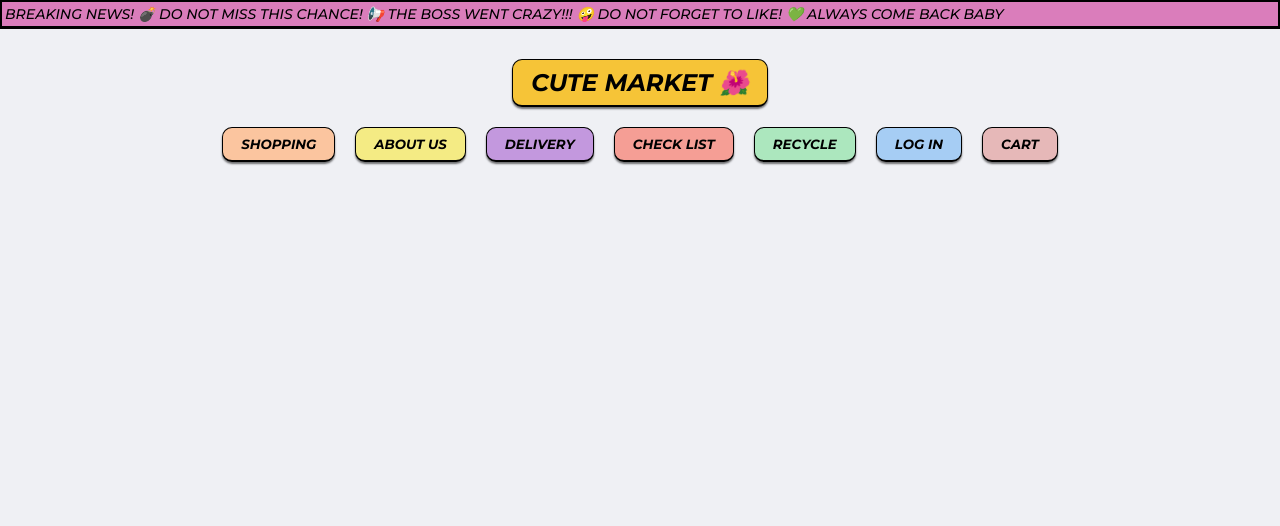
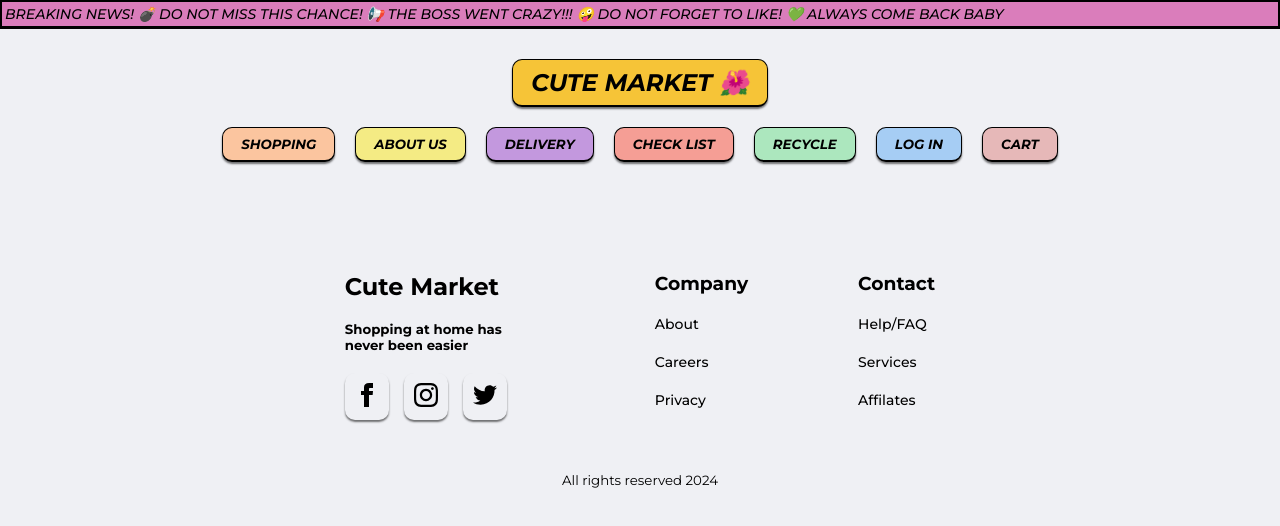
Before and after one commit to karinanuunes/cute-market-react, a React (Vite) app: page /about in a window 1280 px wide. Shown: the top 526 px of the page. Built offline with nearby package versions, Linux system fonts and the light colour scheme; a web font is replaced by a local one.

Commit message:
add footer

```diff
--- /dev/null
+++ b/src/components/Footer/footer.css
@@ -0,0 +1,33 @@
+footer {
+  text-align: center;
+}
+
+.footer {
+  display: flex;
+  flex-wrap: wrap;
+  justify-content: center;
+  max-width: 1060px;
+  margin: 50px 0 20px 0;
+  gap: 50px;
+}
+
+.footer-market,
+.footer-company,
+.footer-contact {
+  display: flex;
+  flex-direction: column;
+  align-items: flex-start;
+  text-align: left;
+  margin: 30px;
+  gap: 20px;
+  max-width: 200px;
+}
+
+.app-logo {
+  width: 100px;
+}
+
+.footer-socials {
+  display: flex;
+  gap: 15px;
+}
--- /dev/null
+++ b/src/components/Footer/footer.jsx
@@ -0,0 +1,61 @@
+import "./footer.css";
+
+const Footer = () => {
+  return (
+    <footer>
+      <div className="footer">
+        <div className="footer-market">
+          <h2>Cute Market</h2>
+          <h5>Shopping at home has never been easier</h5>
+          <div className="footer-socials">
+            <button className="socials-button">
+              <svg
+                xmlns="http://www.w3.org/2000/svg"
+                width="24"
+                height="24"
+                viewBox="0 0 24 24"
+              >
+                <path d="M9 8h-3v4h3v12h5v-12h3.642l.358-4h-4v-1.667c0-.955.192-1.333 1.115-1.333h2.885v-5h-3.808c-3.596 0-5.192 1.583-5.192 4.615v3.385z" />
+              </svg>
+            </button>
+            <button className="socials-button">
+              <svg
+                xmlns="http://www.w3.org/2000/svg"
+                width="24"
+                height="24"
+                viewBox="0 0 24 24"
+              >
+                <path d="M12 2.163c3.204 0 3.584.012 4.85.07 3.252.148 4.771 1.691 4.919 4.919.058 1.265.069 1.645.069 4.849 0 3.205-.012 3.584-.069 4.849-.149 3.225-1.664 4.771-4.919 4.919-1.266.058-1.644.07-4.85.07-3.204 0-3.584-.012-4.849-.07-3.26-.149-4.771-1.699-4.919-4.92-.058-1.265-.07-1.644-.07-4.849 0-3.204.013-3.583.07-4.849.149-3.227 1.664-4.771 4.919-4.919 1.266-.057 1.645-.069 4.849-.069zm0-2.163c-3.259 0-3.667.014-4.947.072-4.358.2-6.78 2.618-6.98 6.98-.059 1.281-.073 1.689-.073 4.948 0 3.259.014 3.668.072 4.948.2 4.358 2.618 6.78 6.98 6.98 1.281.058 1.689.072 4.948.072 3.259 0 3.668-.014 4.948-.072 4.354-.2 6.782-2.618 6.979-6.98.059-1.28.073-1.689.073-4.948 0-3.259-.014-3.667-.072-4.947-.196-4.354-2.617-6.78-6.979-6.98-1.281-.059-1.69-.073-4.949-.073zm0 5.838c-3.403 0-6.162 2.759-6.162 6.162s2.759 6.163 6.162 6.163 6.162-2.759 6.162-6.163c0-3.403-2.759-6.162-6.162-6.162zm0 10.162c-2.209 0-4-1.79-4-4 0-2.209 1.791-4 4-4s4 1.791 4 4c0 2.21-1.791 4-4 4zm6.406-11.845c-.796 0-1.441.645-1.441 1.44s.645 1.44 1.441 1.44c.795 0 1.439-.645 1.439-1.44s-.644-1.44-1.439-1.44z" />
+              </svg>
+            </button>
+            <button className="socials-button">
+              <svg
+                xmlns="http://www.w3.org/2000/svg"
+                width="24"
+                height="24"
+                viewBox="0 0 24 24"
+              >
+                <path d="M24 4.557c-.883.392-1.832.656-2.828.775 1.017-.609 1.798-1.574 2.165-2.724-.951.564-2.005.974-3.127 1.195-.897-.957-2.178-1.555-3.594-1.555-3.179 0-5.515 2.966-4.797 6.045-4.091-.205-7.719-2.165-10.148-5.144-1.29 2.213-.669 5.108 1.523 6.574-.806-.026-1.566-.247-2.229-.616-.054 2.281 1.581 4.415 3.949 4.89-.693.188-1.452.232-2.224.084.626 1.956 2.444 3.379 4.6 3.419-2.07 1.623-4.678 2.348-7.29 2.04 2.179 1.397 4.768 2.212 7.548 2.212 9.142 0 14.307-7.721 13.995-14.646.962-.695 1.797-1.562 2.457-2.549z" />
+              </svg>
+            </button>
+          </div>
+        </div>
+        <div className="footer-company">
+          <h3>Company</h3>
+          <a href="/">About</a>
+          <a href="/">Careers</a>
+          <a href="/">Privacy</a>
+        </div>
+        <div className="footer-contact">
+          <h3>Contact</h3>
+          <a href="/">Help/FAQ</a>
+          <a href="/">Services</a>
+          <a href="/">Affilates</a>
+        </div>
+      </div>
+      <small>All rights reserved 2024</small>
+    </footer>
+  );
+};
+
+export default Footer;
--- a/src/pages/About/index.jsx
+++ b/src/pages/About/index.jsx
@@ -1,11 +1,13 @@
 import News from "../../components/News";
 import Menu from "../../components/Menu";
+import Footer from "../../components/Footer/footer";
 
 const About = () => {
   return (
     <>
       <News />
       <Menu />
+      <Footer />
     </>
   );
 };
--- a/src/pages/CheckListPage/checklist.jsx
+++ b/src/pages/CheckListPage/checklist.jsx
@@ -1,6 +1,7 @@
 import News from "../../components/News";
 import Menu from "../../components/Menu";
 import CheckList from "../../components/CheckList";
+import Footer from "../../components/Footer/footer";
 
 const CheckListPage = () => {
   return (
@@ -8,6 +9,7 @@
       <News />
       <Menu />
       <CheckList />
+      <Footer />
     </>
   );
 };
--- a/src/pages/DeliveryPage/index.jsx
+++ b/src/pages/DeliveryPage/index.jsx
@@ -1,6 +1,7 @@
 import News from "../../components/News";
 import Menu from "../../components/Menu";
 import Delivery from "../../components/Delivery";
+import Footer from "../../components/Footer/footer";
 
 const DeliveryPage = () => {
   return (
@@ -11,6 +12,7 @@
         title="We ship on the following day from 10:00 AM to 08:00 PM"
         src="https://images.vexels.com/media/users/3/199964/isolated/lists/ae782cab8ae7e722febb5869c09574cc-personagem-de-entregador-feliz.png"
       />
+      <Footer />
     </>
   );
 };
--- a/src/pages/Home/index.jsx
+++ b/src/pages/Home/index.jsx
@@ -5,6 +5,7 @@
 import Card from "../../components/Card";
 import ListsProducts from "../../components/ListsProducts";
 import Delivery from "../../components/Delivery";
+import Footer from "../../components/Footer/footer";
 
 function App() {
   return (
@@ -33,6 +34,7 @@
         title="We ship on the following day from 10:00 AM to 08:00 PM"
         src="https://images.vexels.com/media/users/3/199964/isolated/lists/ae782cab8ae7e722febb5869c09574cc-personagem-de-entregador-feliz.png"
       />
+      <Footer />
     </>
   );
 }
--- a/src/pages/Shopping/index.jsx
+++ b/src/pages/Shopping/index.jsx
@@ -1,6 +1,7 @@
 import News from "../../components/News";
 import Menu from "../../components/Menu";
 import ListsProducts from "../../components/ListsProducts";
+import Footer from "../../components/Footer/footer";
 
 const Shopping = () => {
   return (
@@ -8,6 +9,7 @@
       <News />
       <Menu />
       <ListsProducts />
+      <Footer />
     </>
   );
 };
```
